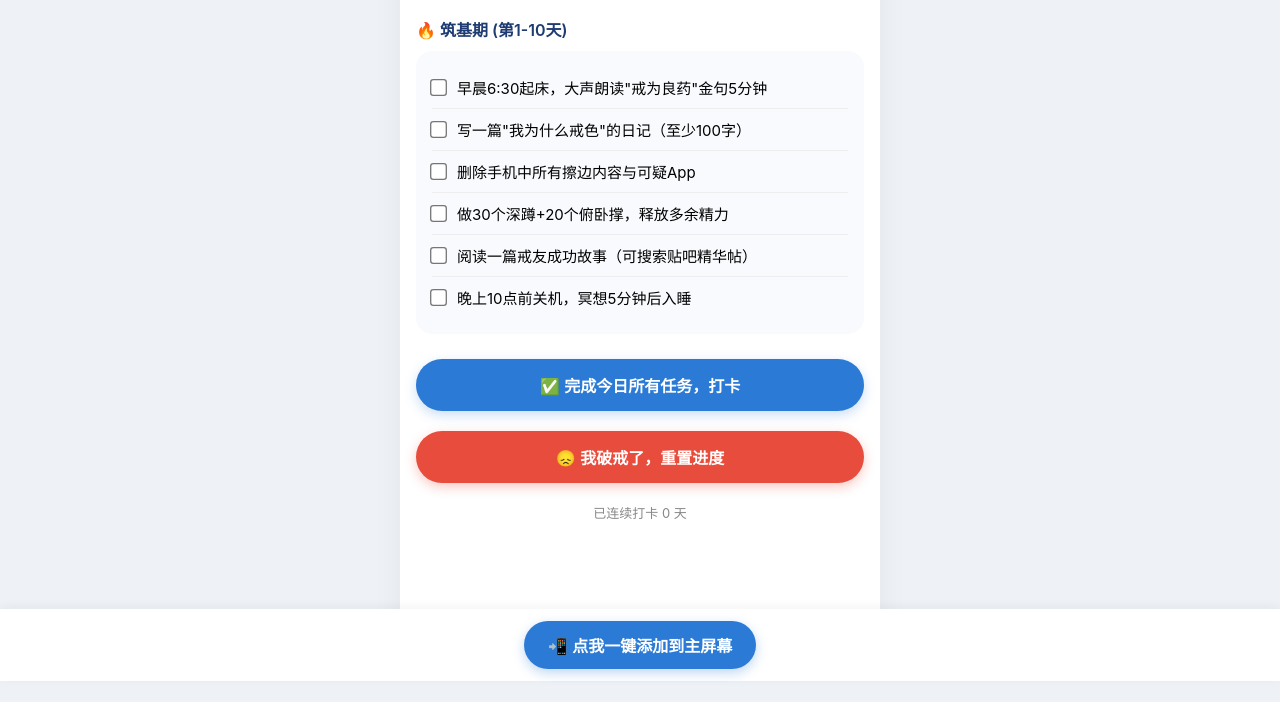
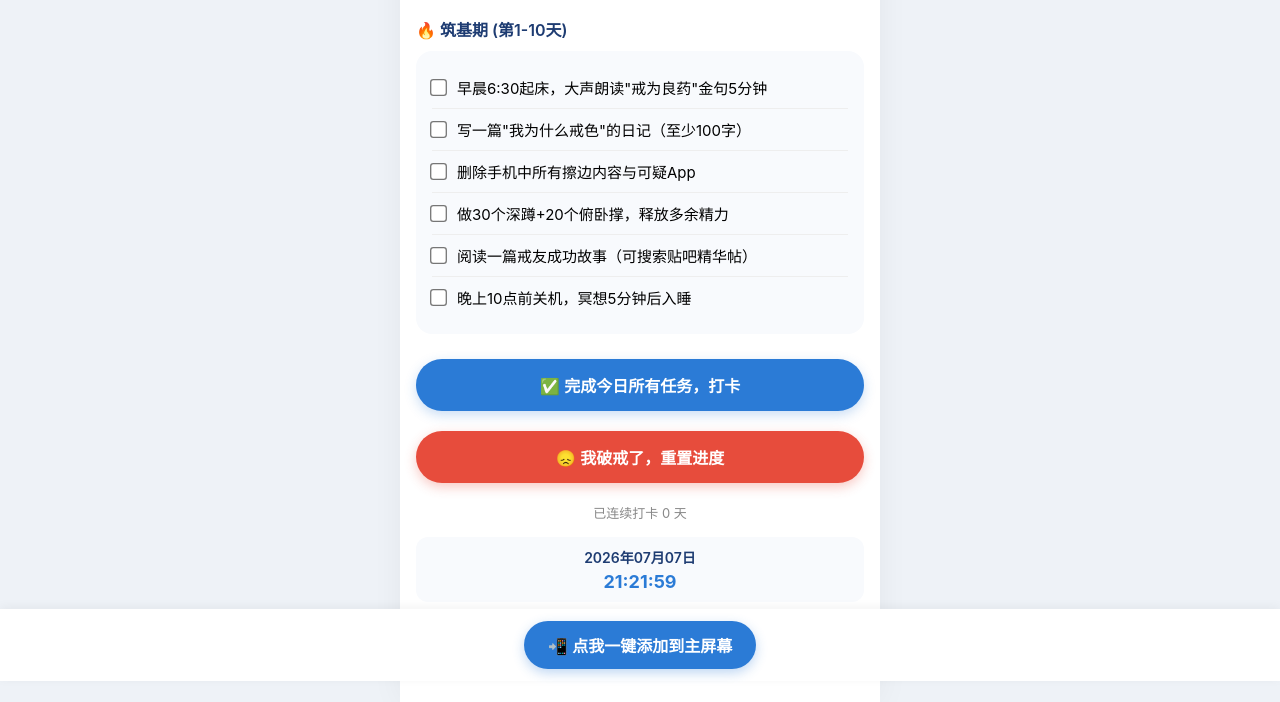
Before and after one commit to jiese661/-, a plain HTML site: page index.html in a window 1280 px wide. Both pictures are taken after a click on the button "开始使用 →". Shown: the part 119-821 px from the top of the page. Before the commit the page ends 800 px from the top, so only its background shows below. Drawn offline with Linux system fonts and the light colour scheme.

Commit message:
Update index.html

```diff
--- a/index.html
+++ b/index.html
@@ -134,6 +134,26 @@
       cursor: pointer;
       box-shadow: 0 4px 12px rgba(43,123,214,0.3);
     }
+
+    .clock-display {
+      text-align: center;
+      margin-top: 15px;
+      font-size: 14px;
+      color: #666;
+      background: #f8fafd;
+      padding: 10px;
+      border-radius: 12px;
+    }
+    .clock-display .date {
+      font-weight: 600;
+      color: #1e3c72;
+      margin-bottom: 4px;
+    }
+    .clock-display .time {
+      font-size: 18px;
+      font-weight: 700;
+      color: #2b7bd6;
+    }
   </style>
 </head>
 <body>
@@ -171,6 +191,11 @@
       <p style="text-align:center; margin-top:10px; color:#888; font-size:13px;">
         已连续打卡 <span id="streakDays">0</span> 天
       </p>
+      <!-- 实时时间显示 -->
+      <div class="clock-display" id="clockDisplay">
+        <div class="date" id="dateText"></div>
+        <div class="time" id="timeText"></div>
+      </div>
     </div>
 
     <div id="emergencySection" class="section">
@@ -267,9 +292,33 @@
   // ========== 状态 ==========
   let currentDay = parseInt(localStorage.getItem('jiese_day') || '1');
   let completedDays = JSON.parse(localStorage.getItem('jiese_completed') || '[]');
-  // 新增：上次打卡的日期 (格式: YYYY-MM-DD)
   let lastCheckinDate = localStorage.getItem('last_checkin_date') || '';
   let clickGameCount = 0;
+
+  // ========== 实时时钟 ==========
+  function updateClock() {
+    const now = new Date();
+    const year = now.getFullYear();
+    const month = String(now.getMonth() + 1).padStart(2, '0');
+    const day = String(now.getDate()).padStart(2, '0');
+    const hours = String(now.getHours()).padStart(2, '0');
+    const minutes = String(now.getMinutes()).padStart(2, '0');
+    const seconds = String(now.getSeconds()).padStart(2, '0');
+
+    document.getElementById('dateText').textContent = `${year}年${month}月${day}日`;
+    document.getElementById('timeText').textContent = `${hours}:${minutes}:${seconds}`;
+  }
+  setInterval(updateClock, 1000);
+  updateClock(); // 立即执行一次
+
+  // ========== 获取今天的日期字符串（用于比对） ==========
+  function getTodayString() {
+    const now = new Date();
+    const year = now.getFullYear();
+    const month = String(now.getMonth() + 1).padStart(2, '0');
+    const day = String(now.getDate()).padStart(2, '0');
+    return `${year}-${month}-${day}`;
+  }
 
   // ========== 一键安装 ==========
   let deferredPrompt;
@@ -302,15 +351,6 @@
   window.addEventListener('appinstalled', () => {
     installFooter.classList.add('hidden');
   });
-
-  // ========== 获取今天的日期字符串 ==========
-  function getTodayString() {
-    const now = new Date();
-    const year = now.getFullYear();
-    const month = String(now.getMonth() + 1).padStart(2, '0');
-    const day = String(now.getDate()).padStart(2, '0');
-    return `${year}-${month}-${day}`;
-  }
 
   // ========== 界面切换 ==========
   document.getElementById('enterAppBtn').addEventListener('click', () => {
@@ -357,7 +397,7 @@
       checkbox.checked = isChecked;
       if (!isChecked) allTodayTasksCompleted = false;
 
-      // 如果任务已完成，或者今天已经打过卡（日期相同），禁止修改
+      // 如果已经完成，或者今天已经打过卡，复选框禁用
       if (isChecked || lastCheckinDate === today) {
         checkbox.disabled = true;
       }
@@ -371,7 +411,7 @@
     });
 
     const completeBtn = document.getElementById('completeDayBtn');
-    // 如果所有任务都已完成，或者今天已经打过卡，按钮禁用
+    // 如果所有任务已完成 或 今天已经打过卡，按钮禁用
     if (allTodayTasksCompleted || lastCheckinDate === today) {
       completeBtn.disabled = true;
       completeBtn.textContent = '✅ 今日已完成，明天继续加油';
@@ -395,13 +435,13 @@
     }
 
     const today = getTodayString();
-    // 检查今天是否已经打过卡
+    // 关键：检查今天是否已经打过卡
     if (lastCheckinDate === today) {
       alert('你今天已经打过卡了，明天再来吧！');
       return;
     }
 
-    // 再次检查任务是否已全部完成（双重保障）
+    // 双重检查任务完成状态
     let alreadyCompletedToday = true;
     checkboxes.forEach((cb, index) => {
       if (!completedDays.includes(`${currentDay}_${index}`)) {
@@ -423,7 +463,7 @@
     });
     localStorage.setItem('jiese_completed', JSON.stringify(completedDays));
 
-    // 记录今天已打卡
+    // 标记今天已打卡
     lastCheckinDate = today;
     localStorage.setItem('last_checkin_date', lastCheckinDate);
 
```
